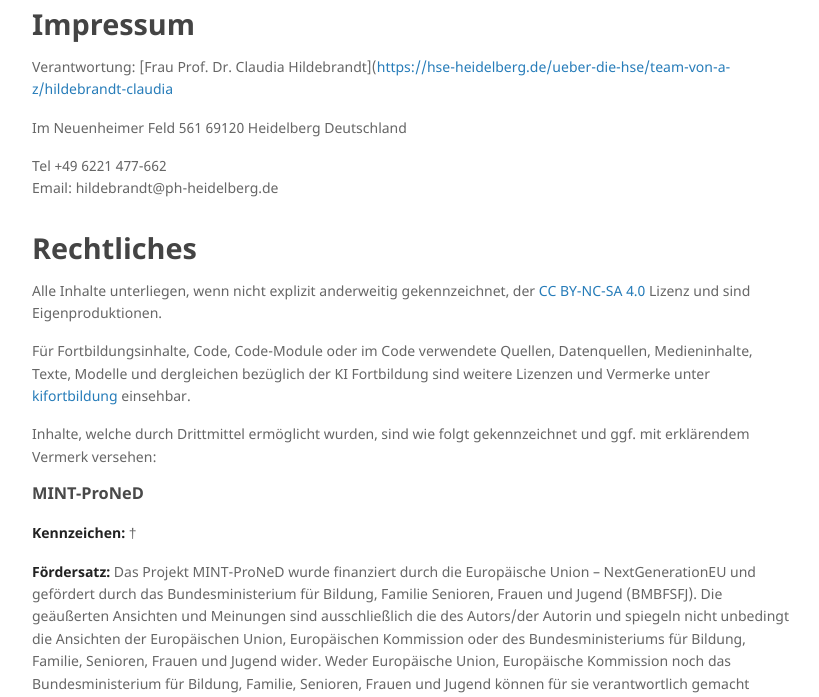
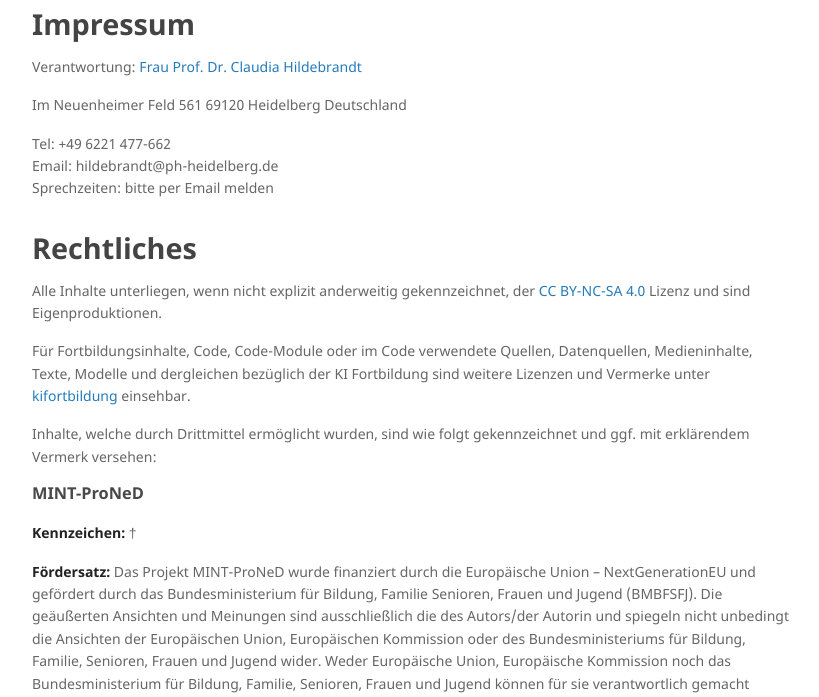
Before and after one commit to DDIHD/DDIHD.github.io, a Jekyll site: the page built from materials/impressum.md, in a window 1280 px wide and 900 px high, scrolled down 434 px, cut to the strip 203-900 px from the top of the window. Shown: the whole strip, without its empty margins (236-1055 px from the left). Built offline with Jekyll 4.4.1, drawn with Linux system fonts in a browser that asks for light colours.

Commit message:
Update impressum.md

```diff
--- a/materials/impressum.md
+++ b/materials/impressum.md
@@ -13,15 +13,16 @@ Prof. Dr. Claudia Hildebrandt (CZS Stiftungsprofessorin für Informatik und ihre
 
 ## Impressum
 
-Verantwortung: [Frau Prof. Dr. Claudia Hildebrandt]([https://hse-heidelberg.de/ueber-die-hse/team-von-a-z/hildebrandt-claudia](https://www.ph-heidelberg.de/prof-dr-hildebrandt-claudia.html)
+Verantwortung: [Frau Prof. Dr. Claudia Hildebrandt](https://www.ph-heidelberg.de/prof-dr-hildebrandt-claudia.html)
 
 
 Im Neuenheimer Feld 561
 69120 Heidelberg
 Deutschland
 
-Tel +49 6221 477-662
+Tel: +49 6221 477-662
 Email: hildebrandt@ph-heidelberg.de
+Sprechzeiten: bitte per Email melden
 
 ## Rechtliches
 
```
